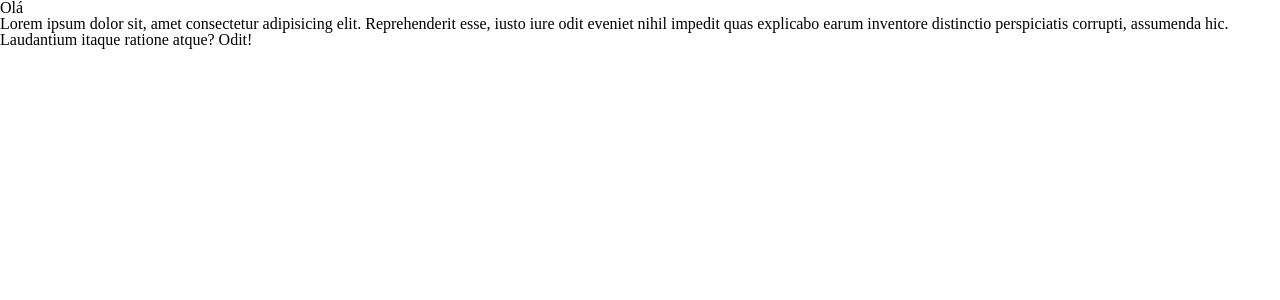
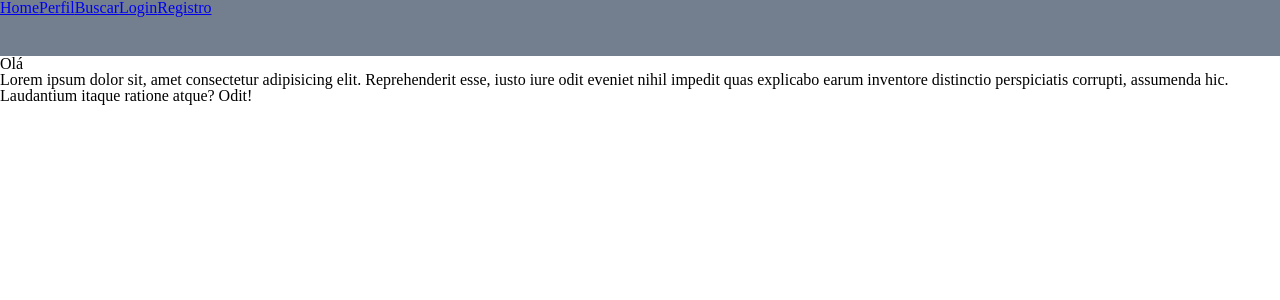
Before and after one commit to Yan-Fonseca/TuneTown, a Vue app: page /login in a window 1280 px wide. Shown: the top 300 px of the page. Built offline with nearby package versions, Linux system fonts and the light colour scheme; a web font is replaced by a local one.

Commit message:
funcionando

```diff
--- a/src/App.vue
+++ b/src/App.vue
@@ -1,14 +1,14 @@
 <template>
-  <!-- <HeaderCommon/> -->
+  <HeaderCommon/>
   <router-view/>
 </template>
 
 <script>
-  //<import HeaderCommon from './components/common/Header.vue';/>
+  import HeaderCommon from './components/common/Header.vue';
   export default {
     name: 'App',
     components: {
-      //HeaderCommon
+      HeaderCommon
     }
   }
 </script>
```
